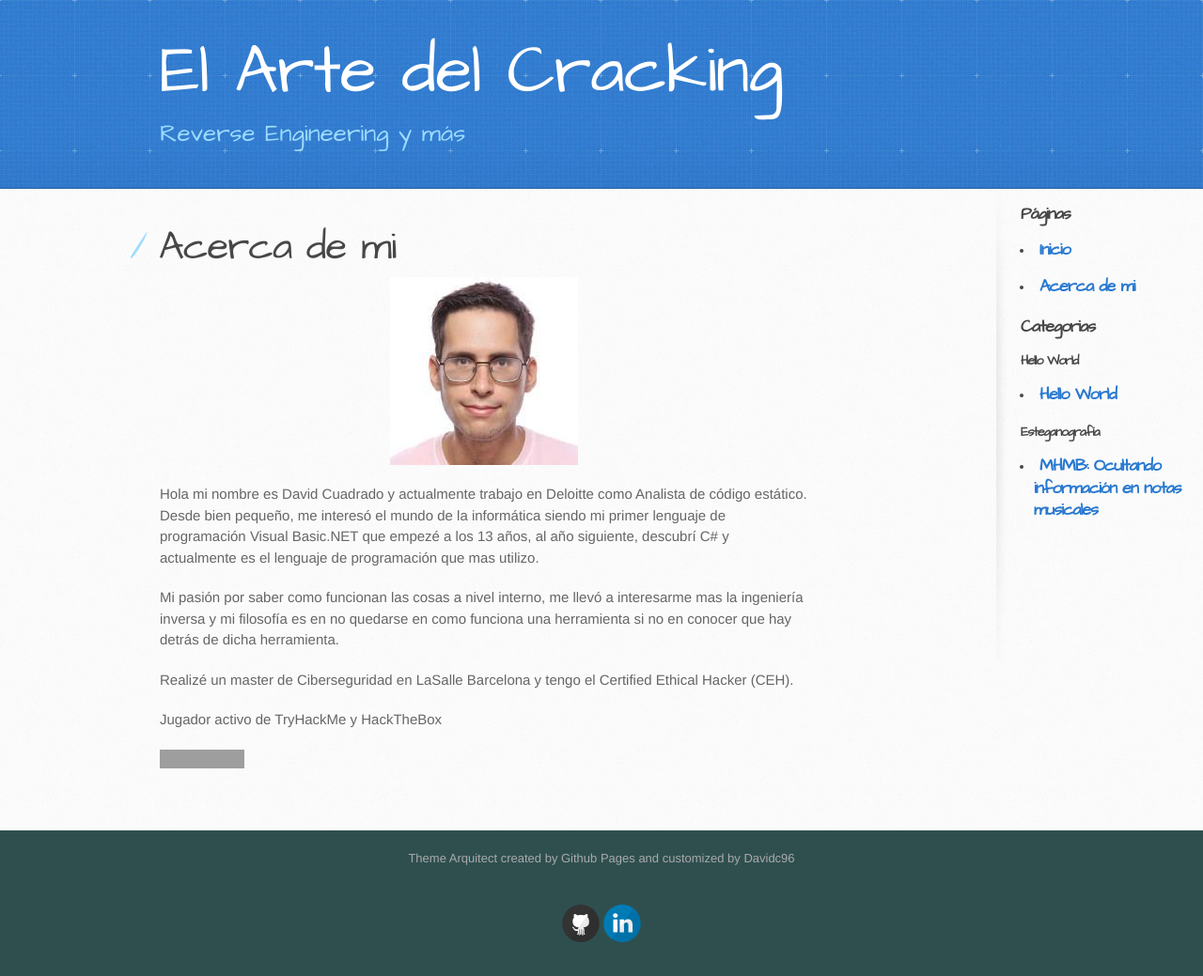
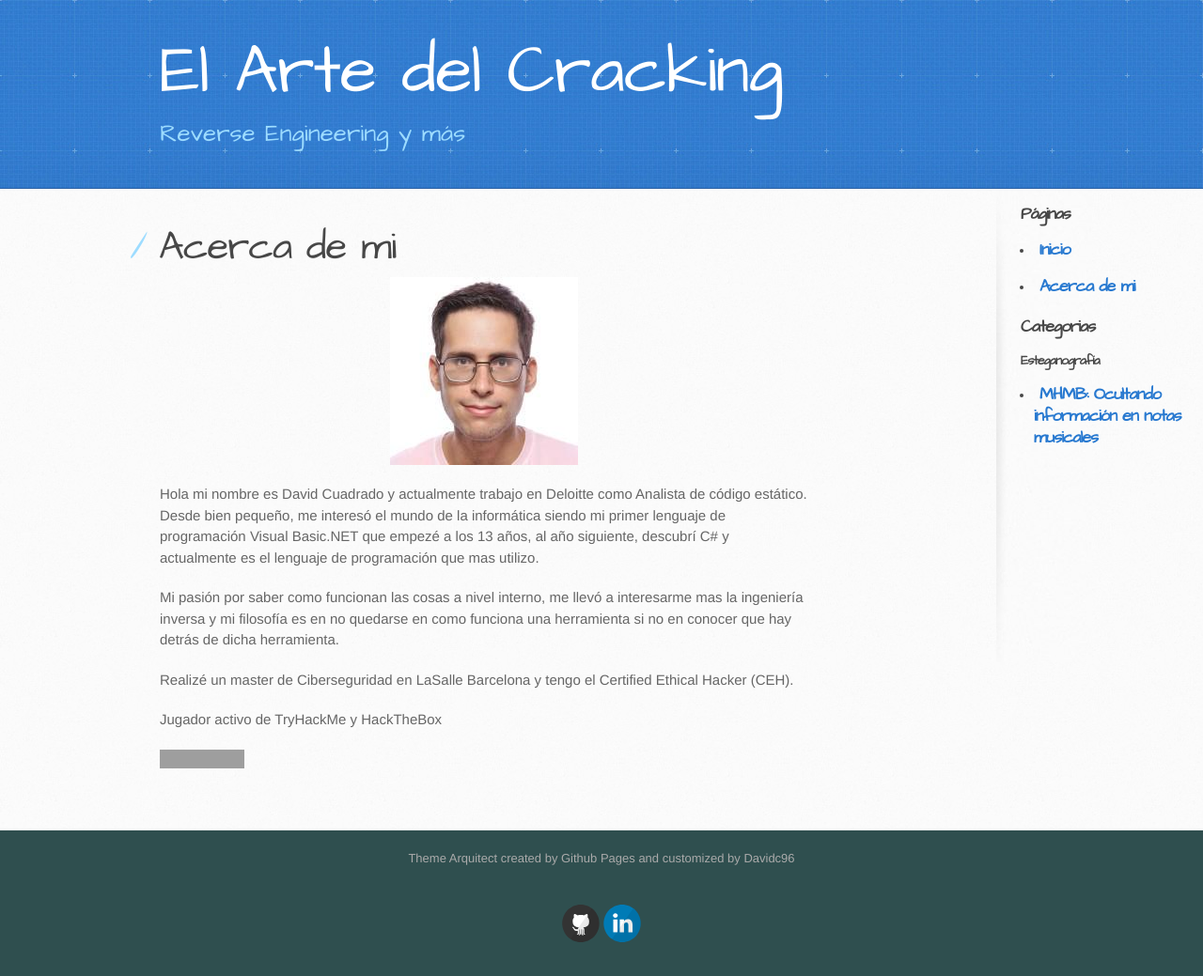
Before and after one commit to Davidc96/davidc96.github.io, a Jekyll site: the page built from _pages/about.md, in a window 1280 px wide. Shown: the whole page at 94% size. Built offline with Jekyll 4.4.1, drawn with Linux system fonts in a browser that asks for light colours; grey boxes are pictures that could not be loaded.

Commit message:
Clean Hello world template

```diff
--- a/_posts/2021-04-29-hello-world.md
+++ b/template.md
@@ -1,7 +1,6 @@
 ---
 layout: post
 author: David Cuadrado
-tag: Hello World
 ---
 ![Octocat](https://github.githubassets.com/images/icons/emoji/octocat.png)
 Text can be **bold**, _italic_, or ~~strikethrough~~.
```
Also changed, not shown: thumbnail.png (deleted).
